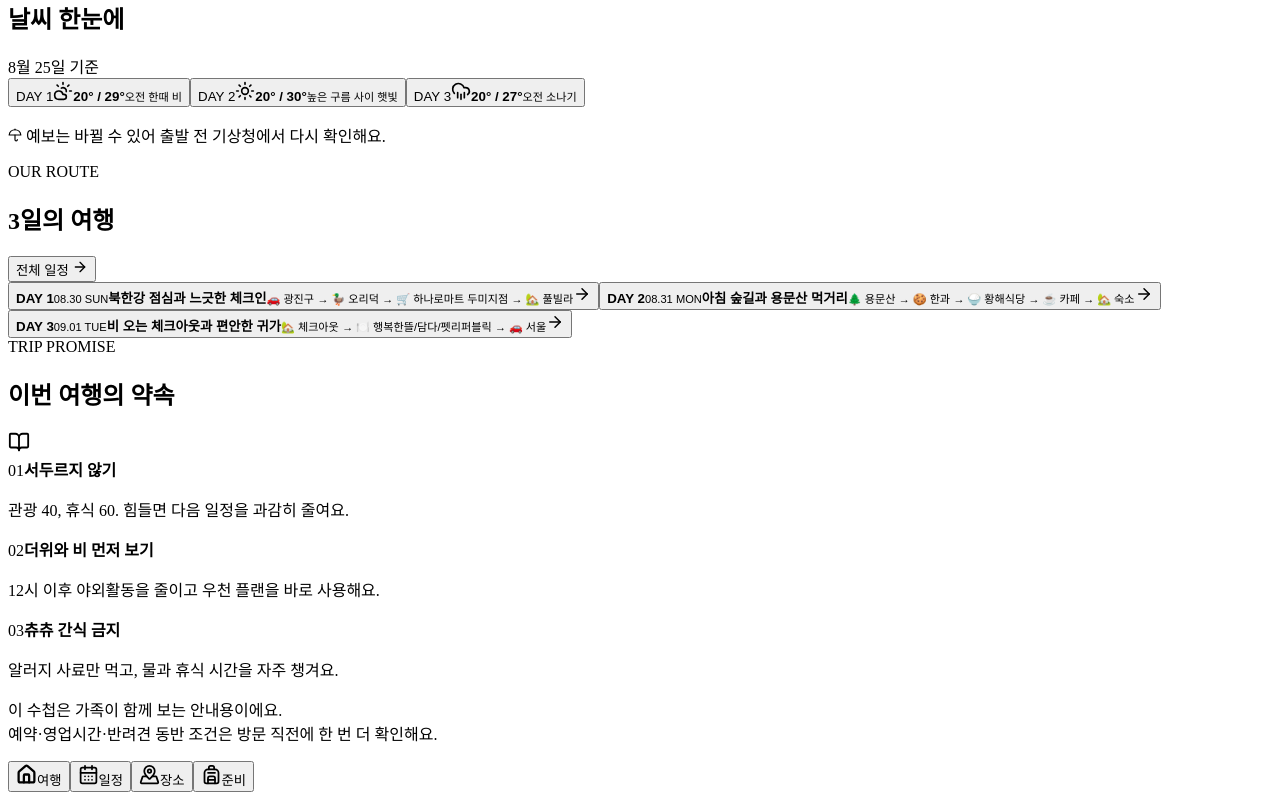
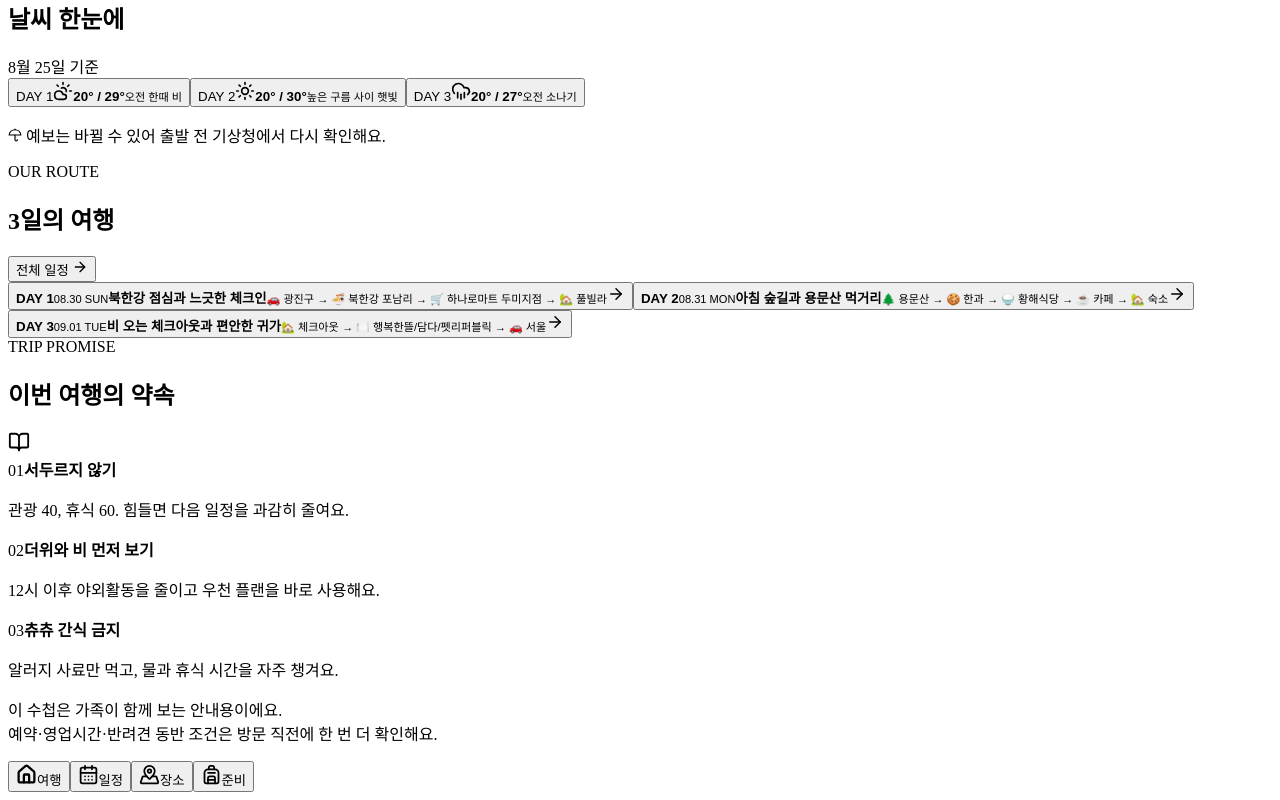
Before and after one commit to seunghun1111/Family-trip, a React (Vite) app: page / in a window 1280 px wide. Shown: the part 2080-2880 px from the top of the page. Built offline with nearby package versions, Linux system fonts and the light colour scheme; the HTML template or start-up script is replaced by a standard one.

Commit message:
1일차 점심을 북한강 포남리로 변경

```diff
--- a/src/data/places.ts
+++ b/src/data/places.ts
@@ -10,8 +10,8 @@ export const places: Place[] = [
     summary: '더위가 오기 전 입구와 그늘진 숲길을 가볍게 걷는 코스.', tips: ['입장료·주차료 무료', '등산보다 숲길과 가족사진 중심', '리드줄·배변봉투·물을 준비'], caution: '법당 내부는 반려견 동반이 어렵고, 시설별 이용조건은 현장에서 달라질 수 있어요.',
   },
   {
-    id: 'oriduck', category: '식당', icon: '🦆', name: '오리덕', shortAddress: '경기 남양주시 화도읍', address: '경기 남양주시 화도읍 북한강로1570번길 94 2~3층', day: 1, time: '11:00 ~ 12:30', openHours: '일요일 11:00~22:00 · 20:30 라스트오더', phone: '031-559-5592', label: '예약 권장',
-    summary: '북한강을 보며 즐기는 첫날의 오리 요리 점심.', tips: ['반려동물 동반 가능', '가족 식사와 주차가 편리', '11시 첫 타임 방문'], caution: '반려견 동반 좌석을 예약하고 예방접종 확인이 가능한 서류 또는 앱을 준비하세요.', naverUrl: 'https://naver.me/xbA5yQ5C', kakaoUrl: 'https://place.map.kakao.com/458937080',
+    id: 'phonamri', category: '식당', icon: '🍜', name: '북한강 포남리', shortAddress: '경기 남양주시 화도읍', address: '경기 남양주시 화도읍 북한강로 1627', day: 1, time: '11:00 ~ 12:30', openHours: '일요일 11:00~21:00', phone: '0507-1317-7183', label: '반려동물 동반',
+    summary: '북한강 드라이브 길에서 쌀국수와 반쎄오를 즐기는 첫날 점심.', tips: ['반려동물 동반 가능', '쌀국수·반쎄오 등 베트남 음식', '주차 가능'], caution: '방문 전 반려견 동반 가능 좌석과 당일 영업시간을 확인하세요.', naverUrl: 'https://map.naver.com/p/search/%EB%B6%81%ED%95%9C%EA%B0%95%20%ED%8F%AC%EB%82%A8%EB%A6%AC',
   },
   {
     id: 'gangga', category: '식당', icon: '🥘', name: '강가추어탕', shortAddress: '강원 홍천군 서면', address: '강원 홍천군 서면 한서로 883', day: 1, time: '18:10 포장 픽업', openHours: '포장 전 당일 영업 확인', label: '포장',
@@ -51,7 +51,7 @@ export const places: Place[] = [
   },
   {
     id: 'hanaro-dumi', category: '마트', icon: '🛒', name: '하나로마트 서홍천농협두미지점', shortAddress: '강원 홍천군 서면', address: '강원 홍천군 서면 팔봉산로 545', day: 1, time: '13:10 ~ 14:10 · 1순위', label: '장보기 1순위',
-    summary: '첫날 오리덕 식사 후 숙소로 이동하며 가족 식재료와 음료를 한 번에 준비할 장보기 1순위.', tips: ['첫날 장보기 1순위', '저녁 2번·아침 2번 먹을 양을 한 번에 준비', '냉장·냉동식품은 마지막에 담기'], caution: '방문 전 네이버지도에서 당일 영업시간을 확인하세요.', naverUrl: 'https://naver.me/GUTWHPFr',
+    summary: '첫날 북한강 포남리 식사 후 숙소로 이동하며 가족 식재료와 음료를 한 번에 준비할 장보기 1순위.', tips: ['첫날 장보기 1순위', '저녁 2번·아침 2번 먹을 양을 한 번에 준비', '냉장·냉동식품은 마지막에 담기'], caution: '방문 전 네이버지도에서 당일 영업시간을 확인하세요.', naverUrl: 'https://naver.me/GUTWHPFr',
   },
   {
     id: 'hanaro', category: '마트', icon: '🛒', name: '용문농협 하나로마트 단월점', shortAddress: '경기 양평군 단월면', address: '경기 양평군 단월면 보룡길 90', day: 1, time: '13:10 ~ 14:10 · 선택', openHours: '08:00~18:00로 안내 · 당일 재확인', phone: '031-773-0258', label: '숙소 근처',
@@ -59,7 +59,7 @@ export const places: Place[] = [
   },
   {
     id: 'hanaro-seorak', category: '마트', icon: '🛒', name: '가평군농협 하나로마트 설악점', shortAddress: '경기 가평군 설악면', address: '경기 가평군 설악면 신천중앙로 112', day: 1, time: '13:10 ~ 14:10 · 대안', openHours: '매일 09:00~21:00', phone: '031-585-8136', label: '장보기 대안',
-    summary: '오리덕에서 숙소로 이동하는 길에 넉넉하게 장보기 좋은 선택지.', tips: ['365일 운영 안내', '신선식품·음료·가족 간식을 한 번에 준비', '냉장 보관 품목은 마지막에 담기'], naverUrl: 'https://naver.me/FUhsaVph',
+    summary: '북한강 포남리에서 숙소로 이동하는 길에 넉넉하게 장보기 좋은 선택지.', tips: ['365일 운영 안내', '신선식품·음료·가족 간식을 한 번에 준비', '냉장 보관 품목은 마지막에 담기'], naverUrl: 'https://naver.me/FUhsaVph',
   },
   {
     id: 'seven-eleven-caravan-papa', category: '편의점', icon: '🏪', name: '세븐일레븐 양평카라반파파점', shortAddress: '경기 양평군 단월면', address: '경기 양평군 단월면 석산로 1413', label: '숙소 근처',
--- a/src/data/trip.ts
+++ b/src/data/trip.ts
@@ -20,17 +20,17 @@ export const tripDays: TripDay[] = [
     date: '2026-08-30',
     weekday: 'SUN',
     theme: '북한강 점심과 느긋한 체크인',
-    route: '🚗 광진구 → 🦆 오리덕 → 🛒 하나로마트 두미지점 → 🏡 풀빌라',
+    route: '🚗 광진구 → 🍜 북한강 포남리 → 🛒 하나로마트 두미지점 → 🏡 풀빌라',
     forecast: '오전 한때 비 · 흐리고 습함',
     temperature: '20° / 29°',
     weatherTone: 'shower',
     weatherNote: '우산은 차에 두고, 야외보다 식사와 숙소 물놀이 중심으로 움직여요.',
-    fallback: '비가 길어지면 오리덕 식사 후 두미지점에서 바로 장보고 15시 체크인에 맞춰 숙소로 이동해요.',
+    fallback: '비가 길어지면 북한강 포남리 식사 후 두미지점에서 바로 장보고 15시 체크인에 맞춰 숙소로 이동해요.',
     items: [
       { time: '09:15', icon: '🚗', title: '서울 광진구 출발', description: '주말 교통과 빗길을 고려해 30분 여유를 두고 출발해요.', notes: ['차량 탑승 전 츄츄 배변 산책', '예방접종 확인 앱과 우산 확인'], badge: '여유 출발', kind: 'move' },
       { time: '10:45', endTime: '11:00', icon: '🐾', title: '도착 · 츄츄 짧은 산책', description: '식사 전에 물을 마시고 잠깐 바람을 쐬어요.', kind: 'rest' },
-      { time: '11:00', endTime: '12:30', icon: '🦆', title: '점심 · 오리덕', description: '북한강을 보며 가족과 츄츄가 함께 오리 요리를 즐겨요.', notes: ['일요일 11:00 오픈', '반려견 동반 확인 및 좌석 예약 권장', '예방접종 확인이 가능한 서류 또는 앱 준비'], placeId: 'oriduck', badge: '예약 권장', kind: 'meal' },
-      { time: '12:30', endTime: '13:10', icon: '🚗', title: '하나로마트로 이동', description: '오리덕에서 장보기 1순위인 서홍천농협 두미지점으로 이동해요.', kind: 'move' },
+      { time: '11:00', endTime: '12:30', icon: '🍜', title: '점심 · 북한강 포남리', description: '가족과 츄츄가 함께 쌀국수와 반쎄오 등 베트남 음식을 즐겨요.', notes: ['일요일 11:00~21:00', '반려동물 동반 가능', '주차 가능'], placeId: 'phonamri', badge: '반려동물 동반', kind: 'meal' },
+      { time: '12:30', endTime: '13:10', icon: '🚗', title: '하나로마트로 이동', description: '북한강 포남리에서 장보기 1순위인 서홍천농협 두미지점으로 이동해요.', kind: 'move' },
       { time: '13:10', endTime: '14:10', icon: '🛒', title: '장보기 · 하나로마트', description: '두미지점을 1순위로 이용하고, 상황이 맞지 않으면 단월점 또는 설악점을 선택해요.', notes: ['1순위: 서홍천농협 두미지점', '대안: 숙소 가까운 단월점 또는 설악점', '저녁 2번·아침 2번·음료를 한 번에 준비'], placeIds: ['hanaro-dumi', 'hanaro', 'hanaro-seorak'], badge: '두미지점 1순위', kind: 'activity' },
       { time: '14:10', endTime: '15:00', icon: '🚗', title: '숙소로 이동', description: '체크인 시간에 맞춰 천천히 이동해요.', kind: 'move' },
       { time: '15:00', endTime: '15:30', icon: '🏡', title: '풀빌라 체크인', description: '짐과 냉장식품부터 정리하고 수영장을 준비해요.', placeId: 'slowinn', kind: 'activity' },
```
